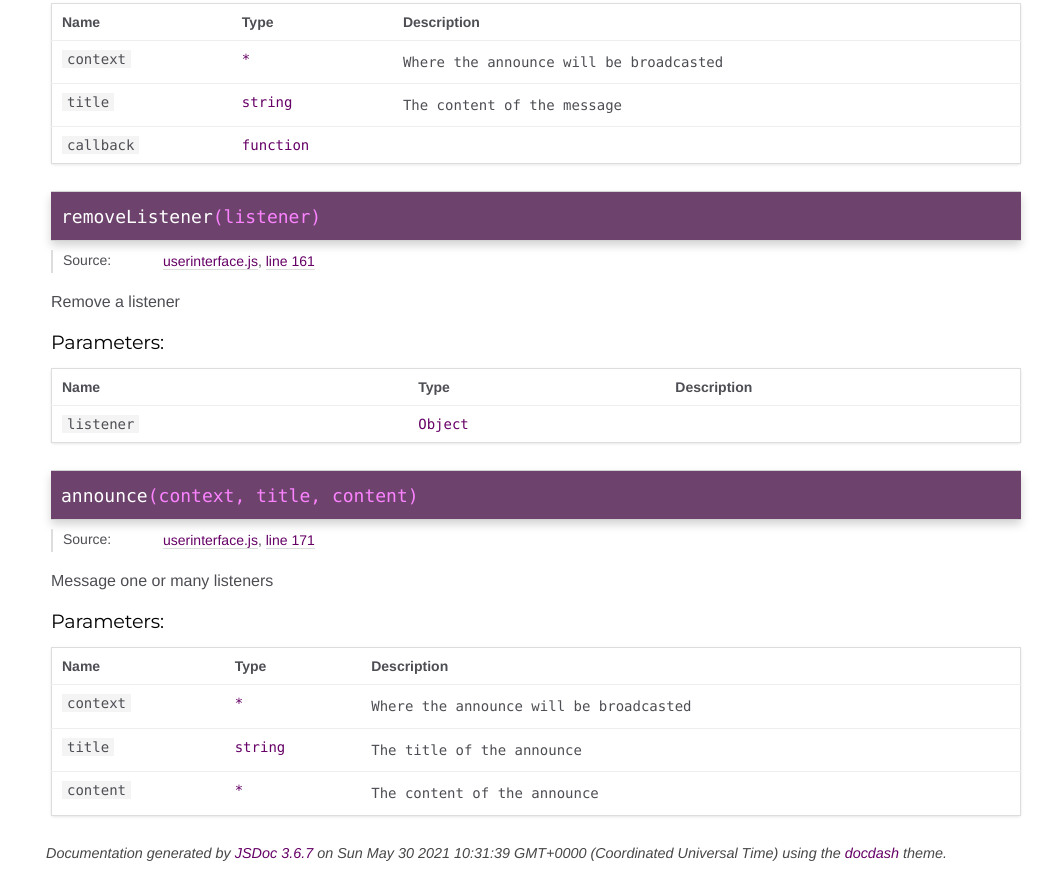
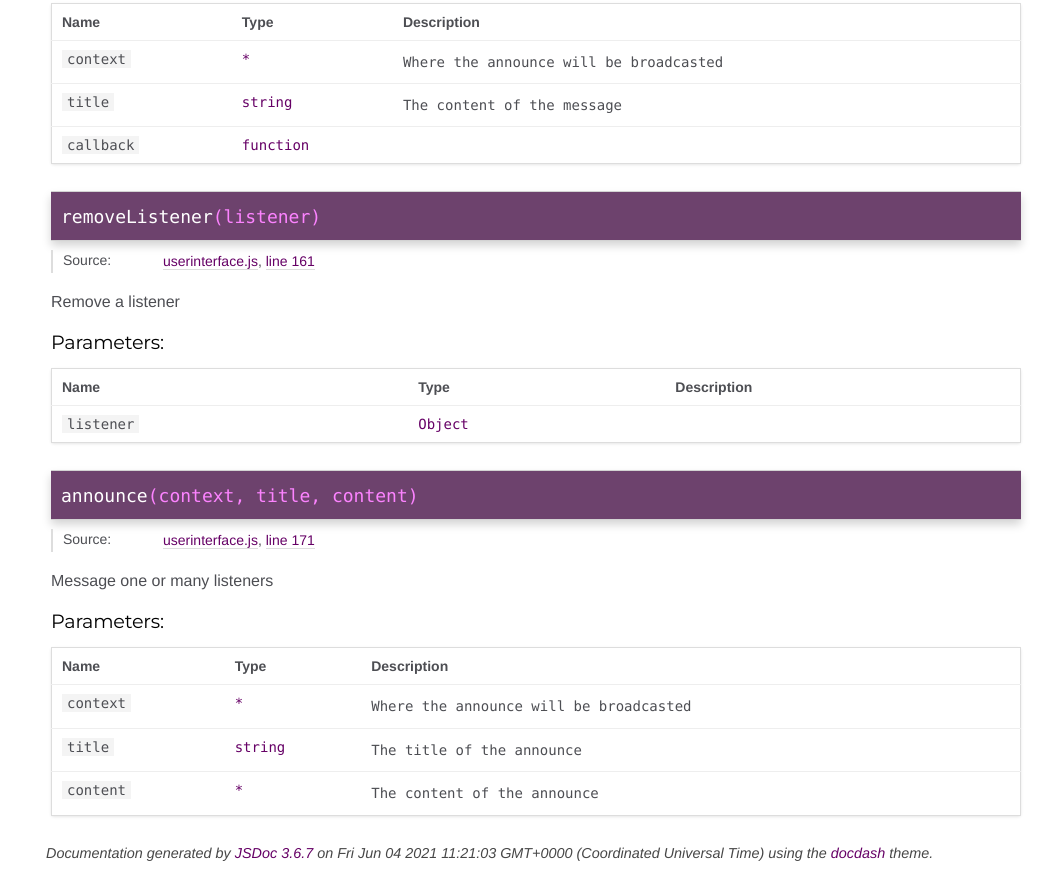
Before and after one commit to thoughtsunificator/userinterface.js, a plain HTML site: page global.html in a window 1280 px wide. Shown: the part 4203-5079 px from the top of the page, without its empty margins (239-1280 px from the left). Drawn offline with Linux system fonts and the light colour scheme.

Commit message:
Update docs to output generated at 25a2a55

```diff
--- a/global.html
+++ b/global.html
@@ -2296,7 +2296,7 @@
 <br class="clear">
 
 <footer>
-    Documentation generated by <a href="https://github.com/jsdoc3/jsdoc">JSDoc 3.6.7</a> on Sun May 30 2021 10:31:39 GMT+0000 (Coordinated Universal Time) using the <a href="https://github.com/clenemt/docdash">docdash</a> theme.
+    Documentation generated by <a href="https://github.com/jsdoc3/jsdoc">JSDoc 3.6.7</a> on Fri Jun 04 2021 11:21:03 GMT+0000 (Coordinated Universal Time) using the <a href="https://github.com/clenemt/docdash">docdash</a> theme.
 </footer>
 
 <script>prettyPrint();</script>
```
Also changed, not shown: index.html (+1 -1 lines), userinterface.js.html (+1 -1 lines).
